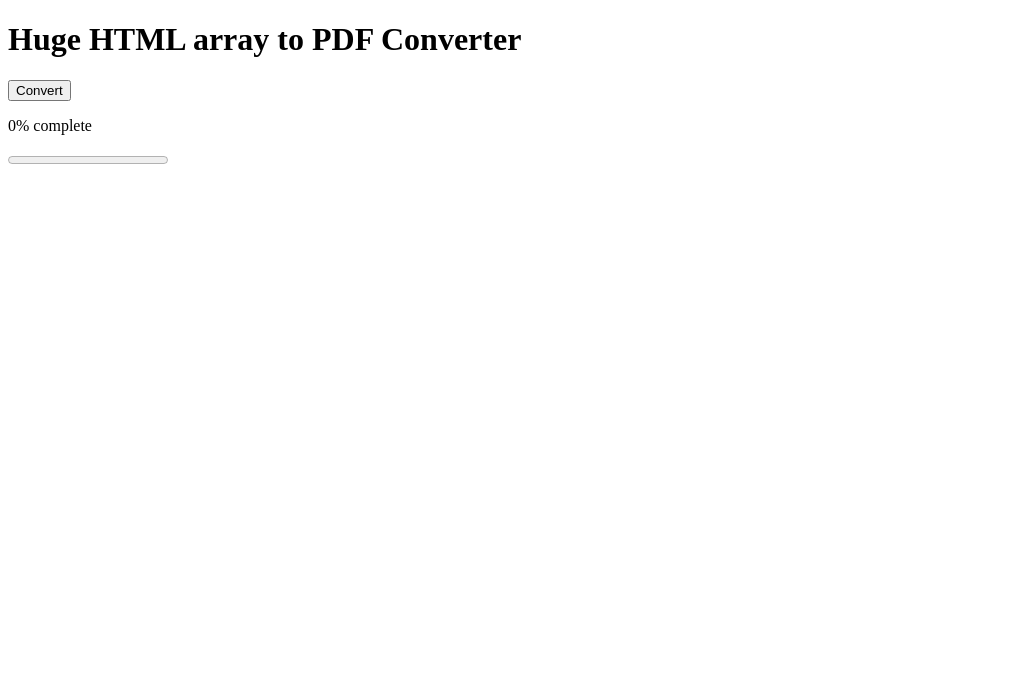
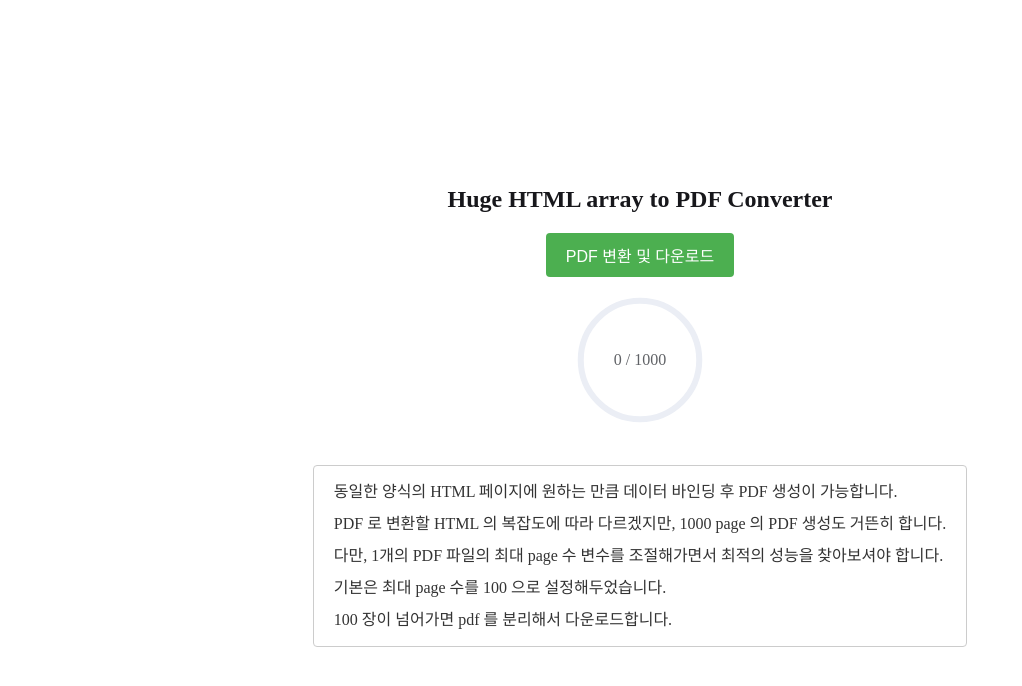
Before and after one commit to baker-1ee/htmlToPdf, a Vue app: page / in a window 1280 px wide. Shown: the top 686 px of the page, without its empty margins (0-1022 px from the left). Built offline with nearby package versions, Linux system fonts and the light colour scheme.

Commit message:
feat. html to pdf 소개 페이지 작성

```diff
--- a/package.json
+++ b/package.json
@@ -9,6 +9,7 @@
   },
   "dependencies": {
     "core-js": "^3.8.3",
+    "element-ui": "^2.15.13",
     "html2pdf.js": "^0.10.1",
     "vue": "^2.6.11"
   },
--- a/src/components/HtmlToPdfComponent.vue
+++ b/src/components/HtmlToPdfComponent.vue
@@ -1,20 +1,36 @@
 <template>
-  <div>
-    <h1>Huge HTML array to PDF Converter</h1>
-    <button @click="convertToPdf" :disabled="isInProgress">Convert</button>
+  <div class="container">
     <div>
-      <p>{{progressPercentage}}% complete</p>
-      <progress :value="progressPercentage" max="100"></progress>
-    </div>
-    <br/>
-    <div ref="pdfContent">
+      <h1 class="title">Huge HTML array to PDF Converter</h1>
+      <!-- 변환 버튼 -->
+      <button class="convert-button" @click="convertToPdf" :disabled="isInProgress">PDF 변환 및 다운로드</button>
+
+      <!-- 진행률 컴포넌트 -->
+      <div class="progress-wrapper">
+        <el-progress :percentage="percentage" :format="format" type="circle"></el-progress>
+      </div>
+      <br/>
+
+      <!-- 안내 메시지 -->
+      <div class="message-box">
+        <div class="message-content">
+          동일한 양식의 HTML 페이지에 원하는 만큼 데이터 바인딩 후 PDF 생성이 가능합니다.<br>
+          PDF 로 변환할 HTML 의 복잡도에 따라 다르겠지만, 1000 page 의 PDF 생성도 거뜬히 합니다.<br>
+          다만, 1개의 PDF 파일의 최대 page 수 변수를 조절해가면서 최적의 성능을 찾아보셔야 합니다.<br>
+          기본은 최대 page 수를 {{this.pdfMaxPageCount}} 으로 설정해두었습니다.<br>
+          {{this.pdfMaxPageCount}} 장이 넘어가면 pdf 를 분리해서 다운로드합니다.<br>
+        </div>
+      </div>
+
+      <!-- PDF 로 변환할 대상 컴포넌트 -->
       <invoice-bill
           v-for="(item, index) in items"
           :key="item.id"
-          :title="item.title"
-          :ref="addRef(index)"
+          :item="item"
+          :ref="`invoiceBillRef${index}`"
           v-show="false"
       />
+
     </div>
   </div>
 </template>
@@ -30,43 +46,115 @@ export default {
   },
   data() {
     return {
-      htmlToPdfDownloader: {},
+      // 전체 데이터 배열
+      totalItems: [],
+
+      // pdf 1개 파일의 최대 페이지 수
+      pdfMaxPageCount: 100,
+
+      // HTML 동적 렌더링을 위한 대상 배열
       items: [],
-      targetRefs: [],
-      // 진행률
+
+      // el-progress 관련 변수
       isInProgress: false,
-      progressPercentage: 0,
+      completedCount: 0,
     };
   },
+  computed: {
+    percentage() {
+      return (this.completedCount / this.totalItems.length) * 100;
+    },
+
+  },
   created() {
-    this.htmlToPdfDownloader = new HtmlToPdfConverter('a4');
-    // target html array 구성을 위한 binding data 초기 셋팅
-    for (let i=0; i<100; i++) {
-      this.items.push({id: i, title: `${i} 번째 `})
+    // 전체 데이터 셋팅
+    for (let i=0; i<1000; i++) {
+      this.totalItems.push({title: `${i}번째 인보이스 `})
     }
   },
   methods: {
-    addRef(index) {
-      return (el) => {
-        if (el?.$refs) {
-          this.targetRefs[index] = el.$refs.targetTemplate;
-        }
-      };
-    },
-    // pdf 생성 버튼 클릭 event handler
+
+    /** pdf 생성 버튼 클릭 event handler */
     async convertToPdf() {
-      this.progressPercentage = 1;
+      // 시작
       this.isInProgress = true;
+      this.completedCount = 0;
+      // html to pdf converter 생성
+      const htmlToPdfConverter = new HtmlToPdfConverter('a4', 'portrait');
+      // DOM Memory leak 방지를 위해 전체 데이터 배열을 pdfMaxPageCount 단위로 slicing
+      const slicedItems = [];
+      for (let i = 0; i < this.totalItems.length; i += this.pdfMaxPageCount) {
+        slicedItems.push(this.totalItems.slice(i, i + this.pdfMaxPageCount));
+      }
 
-      await this.htmlToPdfDownloader.htmlsToPdfByChunk(
-          this.targetRefs,
-          'invoiceBill',
-          30,
-          (progress) => {this.progressPercentage = Math.floor(progress)}
-      );
+      for (let i= 0; i < this.totalItems.length / this.pdfMaxPageCount; i++) {
+        // 동적 렌더링
+        this.items = slicedItems[i];
+        await this.$nextTick(); // 렌더링 완료될 때까지 대기하기 위함
 
+        // pdf 변환할 대상 html element array 가져오기
+        const htmlElements = Object.keys(this.$refs).filter((key) => key.startsWith('invoiceBillRef')).map((key)=>this.$refs[key][0].$refs.pdfArea)
+
+        // pdf 변환 후 다운로드
+        await htmlToPdfConverter.htmlsToPdf(htmlElements, `인보이스${i === 0 ? '' : i}`, () => {this.completedCount++});
+      }
+      // 끝
       this.isInProgress = false;
     },
+    // 진행률 표시 포맷
+    format() {
+      return `${this.completedCount} / ${this.totalItems.length}`;
+    }
   }
 }
 </script>
+
+<style scoped>
+.container {
+  display: flex;
+  flex-direction: column;
+  align-items: center;
+  justify-content: center;
+  height: 100vh;
+  text-align: center;
+}
+.title {
+  font-size: 24px;
+  font-weight: bold;
+  margin-bottom: 20px;
+  color: #17171b;
+}
+
+.convert-button {
+  padding: 10px 20px;
+  background-color: #4caf50;
+  color: white;
+  border: none;
+  border-radius: 4px;
+  cursor: pointer;
+  font-size: 16px;
+}
+
+.convert-button:hover {
+  background-color: #45a049;
+}
+
+.progress-wrapper {
+  margin-top: 20px;
+}
+
+.message-box {
+  background-color: #ffffff;
+  border: 1px solid #ccc;
+  padding: 10px 20px;
+  border-radius: 4px;
+  margin-top: 20px;
+}
+
+.message-content {
+  font-size: 16px;
+  color: #333;
+  text-align: left;
+  line-height: 2;
+}
+</style>
--- a/src/components/InvoiceBill.vue
+++ b/src/components/InvoiceBill.vue
@@ -1,8 +1,8 @@
 <template>
-  <div ref="targetTemplate" class="statement">
+  <div ref="pdfArea" class="statement">
     <div class="statement-header">
       <img src="../assets/logo.png" width="80" height="100" alt="Logo" class="logo">
-      <h1>{{title}} 거래명세서</h1>
+      <h1>{{item.title}} 거래명세서</h1>
       <p class="statement-date">거래일자: 2023년 5월 1일</p>
     </div>
     <div class="statement-body">
@@ -104,8 +104,8 @@
 export default {
   name: "InvoiceBill",
   props: {
-    title: {
-      type: String,
+    item: {
+      type: Object,
     },
   }
 }
--- a/src/components/htmlToPdfConverter.js
+++ b/src/components/htmlToPdfConverter.js
@@ -6,28 +6,30 @@ export class HtmlToPdfConverter {
 
     /**
      * HTML To PDF 를 위한 생성자
-     * @param filename 생성할 pdf 파일명 (e.g. output)
-     * @param paperFormat 종이 포맷 (e.g. 'a4', 'a3', ...)
+     * @param pdfFormat pdf 포맷 (e.g. 'a3', 'a4', ...)
+     * @param pdfOrientation pdf 방향 (e.g. 'portrait' : 세로, 'landscape' : 가로)
      */
-    constructor(paperFormat) {
+    constructor(pdfFormat, pdfOrientation) {
         this.defaultOption = {
             margin: 0,
             // filename: out.pdf,
-            image: {type: 'jpg', quality: 1},
+            image: {type: 'jpg', quality: 0.98},
             html2canvas: {
                 useCORS: true,
                 allowTaint: true,
+                scrollX: 0,
                 scrollY: 0,
-                scale: 2,
+                scale: 1,
                 dpi: 300,
                 letterRendering: true,
+                logging: false,
                 ignoreElements: function (element) {
                     if (element.id === 'pdf-ignore-area') {
                         return true;
                     }
                 },
             },
-            jspdf: {orientation: 'landscape', unit: 'mm', format: paperFormat, compressPDF: true},
+            jsPDF: {orientation: pdfOrientation, unit: 'mm', format: pdfFormat, compressPDF: true},
         };
     }
 
@@ -48,7 +50,7 @@ export class HtmlToPdfConverter {
      * @param filename pdf 파일명
      * @returns {Promise<*>}
      */
-    async htmlsToPdf(elements, filename) {
+    async htmlsToPdf(elements, filename, callback) {
         const opt = {...this.defaultOption, filename: `${filename}.pdf`};
         let pdf = null;
         for (let i = 0; i < elements.length; i++) {
@@ -58,53 +60,26 @@ export class HtmlToPdfConverter {
             if (pdf == null) {
                 // pdf 첫 페이지
                 pdf = html2pdf().set(opt).from(clone).toPdf();
+                callback();
             } else {
                 // pdf 두번째 페이지부터는 기존 pdf 에 이어붙임
                 pdf = pdf.get('pdf')
-                    .then((pdf) => pdf.addPage())
-                    .from(clone).toContainer().toCanvas().toPdf();
+                    .then((pdf) => {
+                        pdf.addPage();
+                        callback();
+                    })
+                    .from(clone)
+                    .toContainer()
+                    .toCanvas()
+                    .toPdf();
             }
-            // 메모리 누수를 방지하기 위해 복사한 clone element 는 제거
+            // 메모리 누수를 방지하기 위해
+            elements[i].remove();
             clone.remove();
         }
         return pdf.save().then(() => {
+            pdf = null;
             console.log(`${filename} 생성 완료`);
         });
     }
-
-    /**
-     * chunk Size 단위로 html element 배열을 N건의 pdf 로 생성하여 다운로드
-     * 한번에 대량의 page 를 하나의 pdf 파일로 생성하면 성능 문제로 pdf 생성이 되지 않는 현상을 해결하기 위해 chunk 단위로 pdf 를 분리하여 생성
-     * pdf 파일명은 뒤에 인덱스가 추가되어 생성됨
-     * @param elements html element array
-     * @param filename pdf 파일명
-     * @param chunkSize pdf 파일당 최대 page 제한
-     * @param callback 진행률을 caller 에 전달할 콜백함수
-     * @returns {Promise<void>}
-     */
-    async htmlsToPdfByChunk(elements, filename, chunkSize, callback) {
-        const start = performance.now();
-        // elements 배열을 chunkSize 만큼 잘라서 분할된 배열 생성
-        const chunks = [];
-        for (let i = 0; i < elements.length; i += chunkSize) {
-            const chunk = elements.slice(i, i + chunkSize);
-            chunks.push(chunk);
-        }
-
-        // 분할된 배열에 대해서 htmlsToPdf 함수 호출
-        const totalChunks = chunks.length;
-        let completedChunks = 0;
-        for (let i = 0; i < totalChunks; i++) {
-            await this.htmlsToPdf(chunks[i], `${filename}${i}`).then(() => {
-                completedChunks++;
-                const progress = (completedChunks / totalChunks) * 100;
-                callback(progress);
-            });
-        }
-
-        const end = performance.now();
-        console.log(`htmlsToPdfByChunk 수행 시간: ${end - start}ms`);
-
-    }
-
 }
--- a/src/main.js
+++ b/src/main.js
@@ -1,6 +1,10 @@
 import Vue from 'vue'
+import ElementUI from 'element-ui'
+import 'element-ui/lib/theme-chalk/index.css'
 import App from './App.vue'
 
+Vue.use(ElementUI)
+
 new Vue({
-    render: h => h(App),
+  render: h => h(App),
 }).$mount('#app')
```
Also changed, not shown: 1 other file (tests, documents, lock files or other folders).
